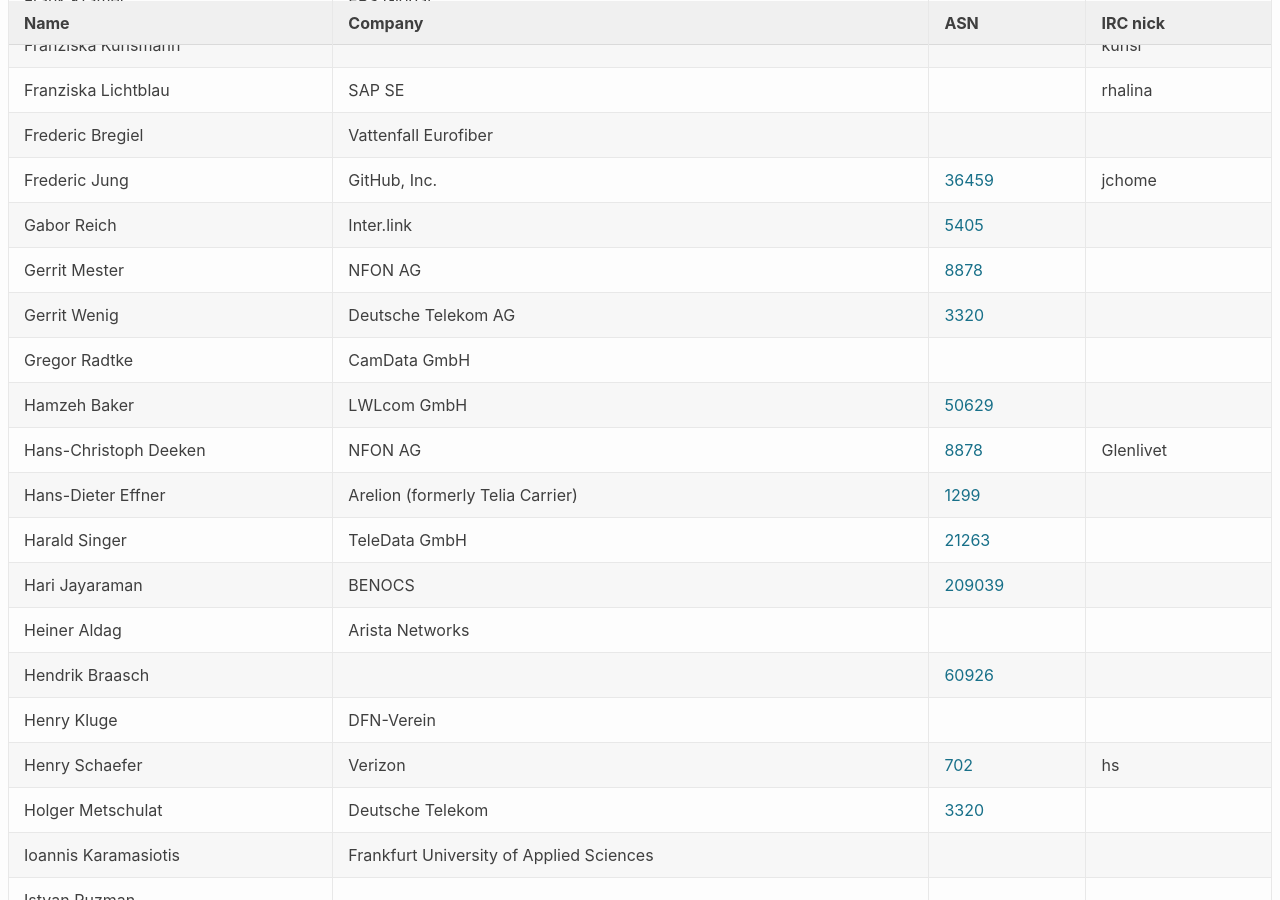
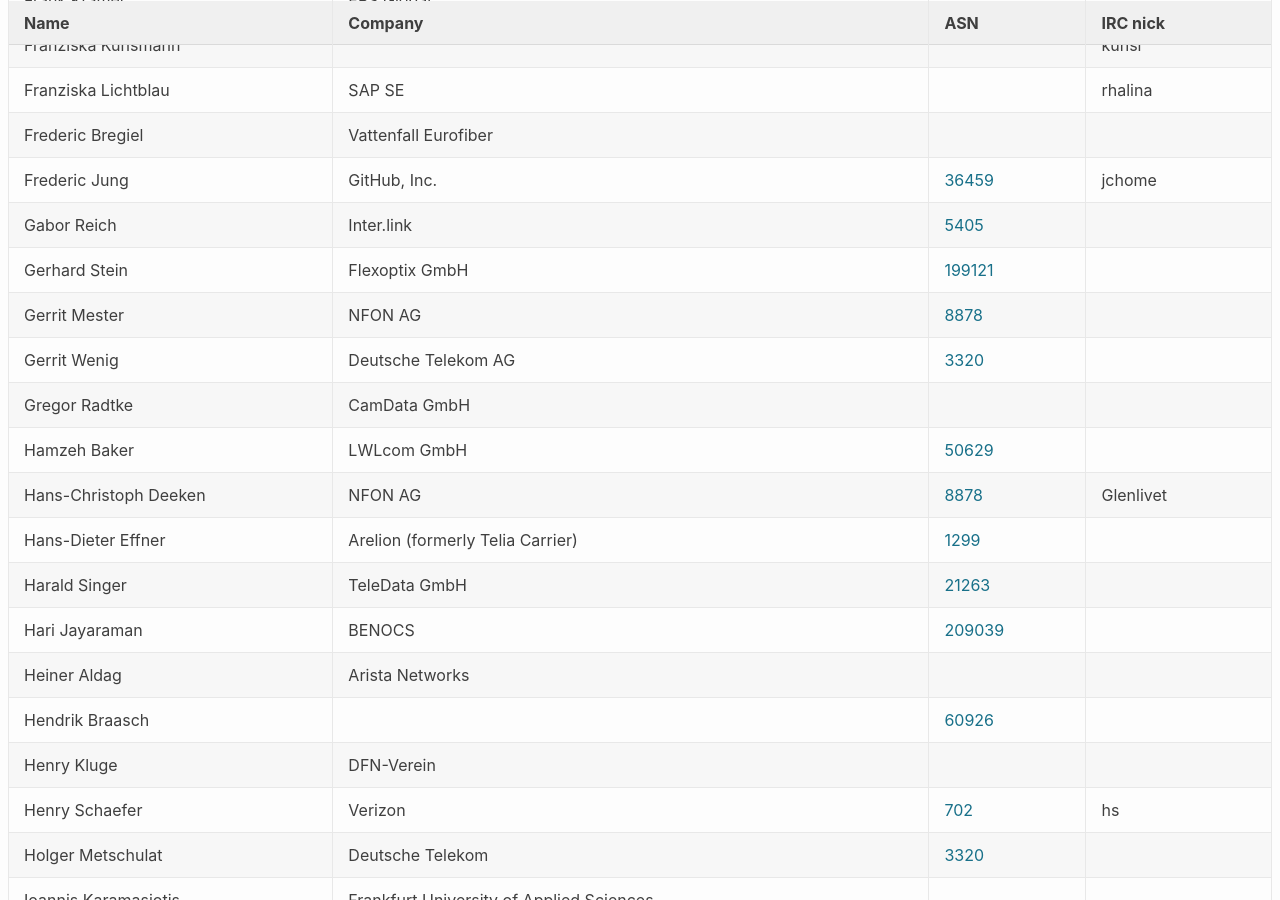
Before and after one commit to denog/pretix-attendeelist, a Jekyll site: the page built from denog15/index.md, in a window 1280 px wide and 900 px high, scrolled down 6229 px. Built offline with Jekyll 4.4.1, drawn with Linux system fonts in a browser that asks for light colours.

Commit message:
Latest data: Fri Nov 10 23:10:20 UTC 2023

```diff
--- a/_data/attendees_denog15_onsite.json
+++ b/_data/attendees_denog15_onsite.json
@@ -840,6 +840,12 @@
     "asn": "5405"
   },
   {
+    "name": "Gerhard Stein",
+    "company": "Flexoptix GmbH",
+    "irc": null,
+    "asn": "199121"
+  },
+  {
     "name": "Gerrit Mester",
     "company": "NFON AG",
     "irc": null,
```
